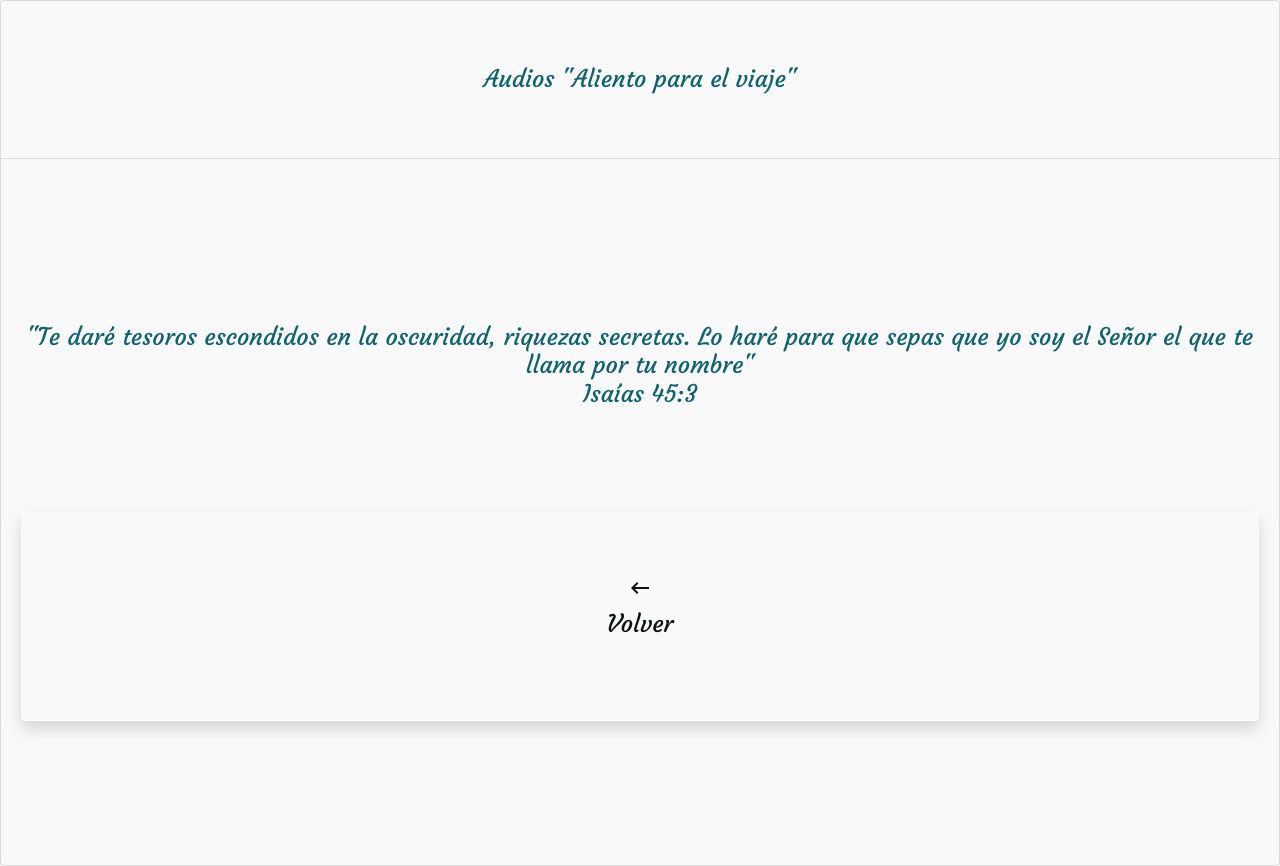
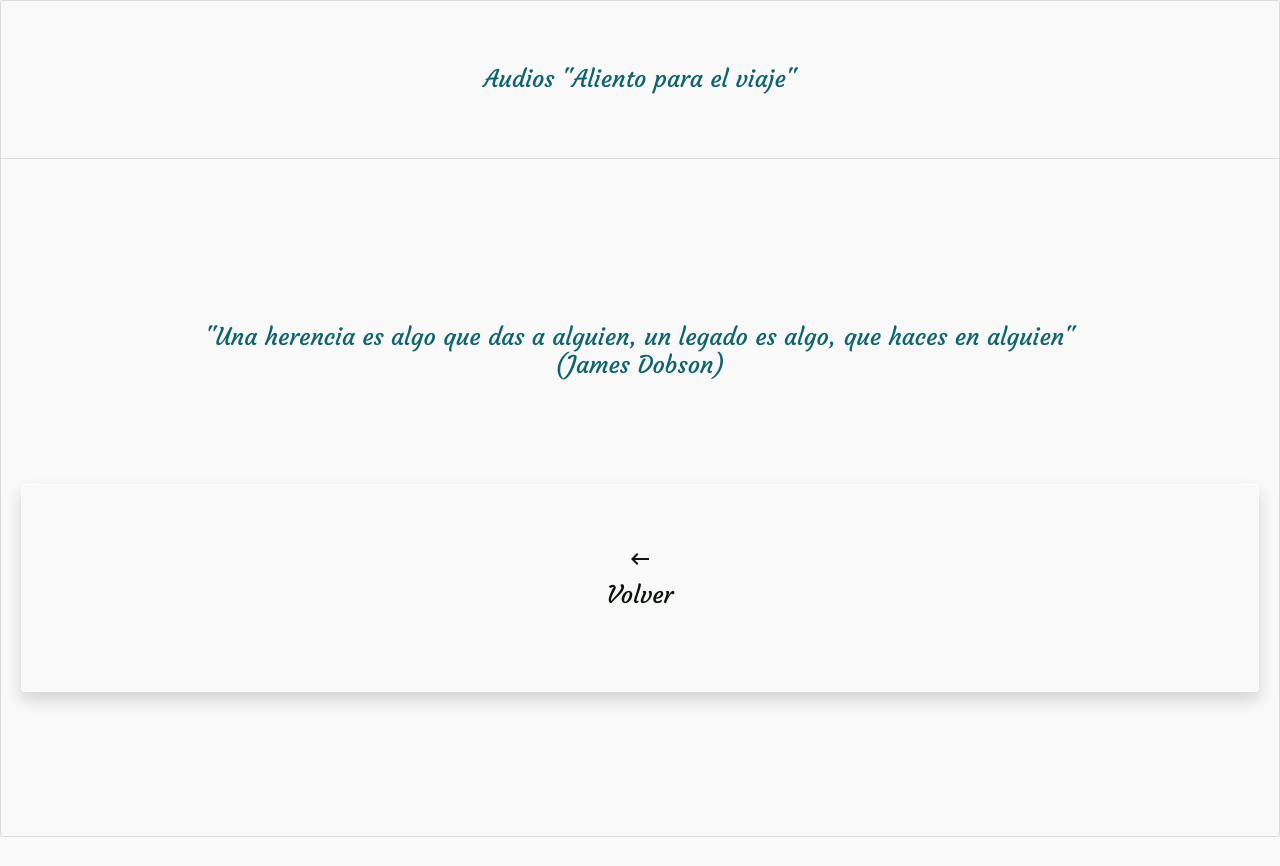
Before and after one commit to gran-gas/aliento, a Flask app: page /pensamiento.html in a window 1280 px wide. After the commit the page ends 837 px from the top, so only its background shows below. Run offline with Flask 2, Linux system fonts and the light colour scheme; some libraries are stand-ins or nearby versions.

Commit message:
first commit

```diff
--- a/templates/pensamiento.html
+++ b/templates/pensamiento.html
@@ -16,7 +16,7 @@
         <br>
         <br>
         <p class="card-text h5 main-title text-center">
-            "Te daré tesoros escondidos en la oscuridad, riquezas secretas. Lo haré para que sepas que yo soy el Señor el que te llama por tu nombre"<br>Isaías 45:3
+            "Una herencia es algo que das a alguien, un legado es algo, que haces en alguien"<br>(James Dobson)
         </p>
             <br>
             <br>
```
Also changed, not shown: 2 other files.
